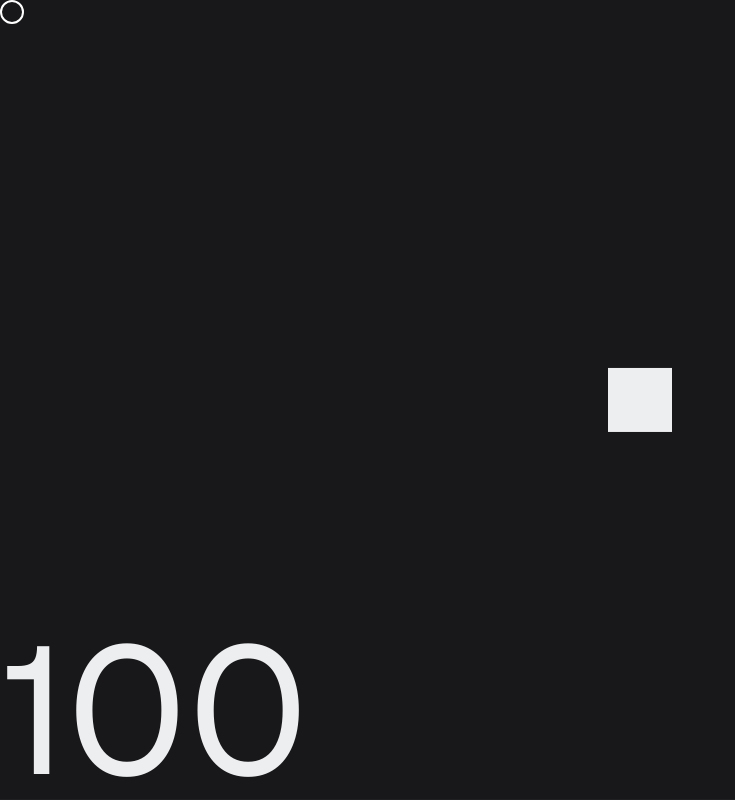
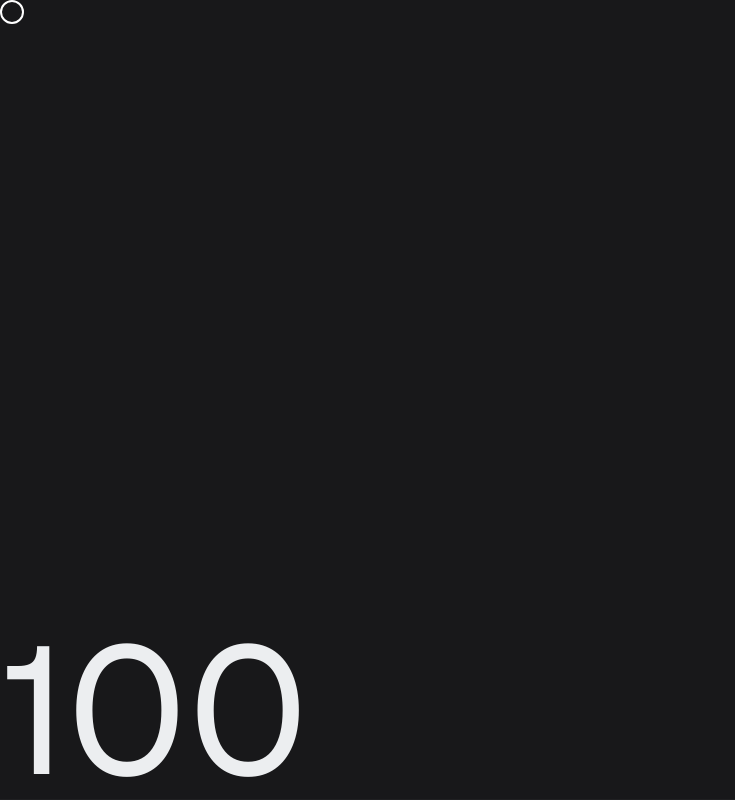
Before and after one commit to EriyaDev/elijah-prasetya, a Vue app: page / in a window 1280 px wide. Shown: the top 800 px of the page, without its empty margins (0-735 px from the left). Built offline with nearby package versions, Linux system fonts and the light colour scheme.

Commit message:
preloader update

```diff
--- a/src/components/PreLoader.vue
+++ b/src/components/PreLoader.vue
@@ -75,7 +75,7 @@ onMounted(() => {
 <template>
   <div class="preloader">
     <div class="loader-content">
-      <div class="spinner"></div>
+      <!-- <div class="spinner"></div> -->
       <!-- <p class="text-text-primary-color text-xl font-geist">LOADING...</p> -->
     </div>
     <p
```
